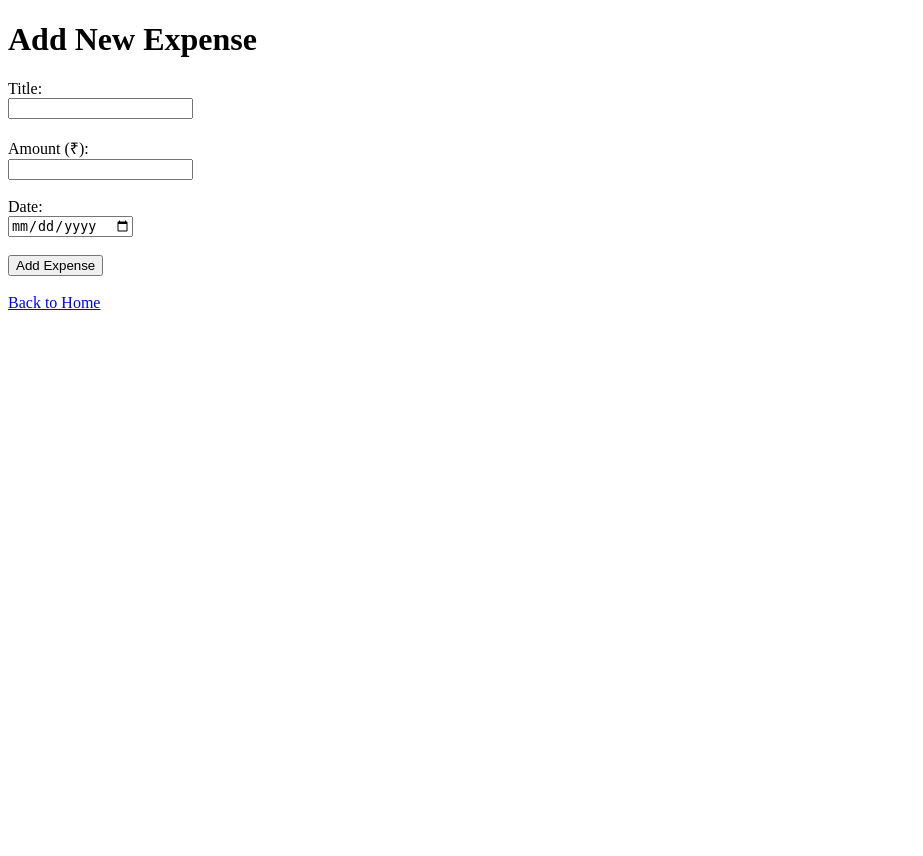
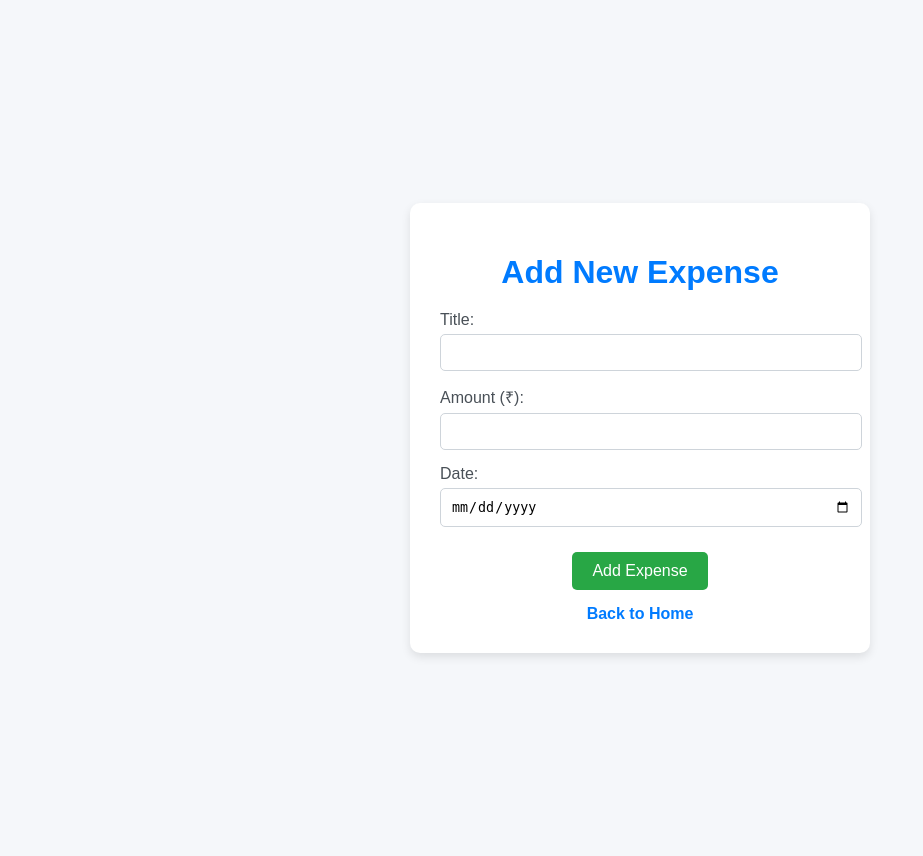
Before and after one commit to tanishaggarwal2208/Home_Expense_Tracker, a Flask app: page /add in a window 1280 px wide. Shown: the whole page, without its empty margins (0-923 px from the left). Before the commit the page ends 310 px from the top, so only its background shows below. Run offline with Flask 3, Linux system fonts and the light colour scheme.

Commit message:
Update add_expense.html

```diff
--- a/templates/add_expense.html
+++ b/templates/add_expense.html
@@ -3,22 +3,91 @@
 <head>
     <meta charset="UTF-8">
     <title>Add Expense</title>
+    <link rel="stylesheet" href="{{ url_for('static', filename='style.css') }}">
+    <style>
+        body {
+            font-family: Arial, sans-serif;
+            background-color: #f5f7fa;
+            display: flex;
+            justify-content: center;
+            align-items: center;
+            height: 100vh;
+        }
+
+        .container {
+            background: white;
+            padding: 30px;
+            border-radius: 10px;
+            box-shadow: 0px 4px 10px rgba(0, 0, 0, 0.1);
+            width: 400px;
+            text-align: center;
+        }
+
+        h1 {
+            color: #007bff;
+            margin-bottom: 20px;
+        }
+
+        label {
+            display: block;
+            text-align: left;
+            margin-bottom: 5px;
+            color: #495057;
+        }
+
+        input[type="text"],
+        input[type="number"],
+        input[type="date"] {
+            width: 100%;
+            padding: 10px;
+            margin-bottom: 15px;
+            border: 1px solid #ced4da;
+            border-radius: 5px;
+        }
+
+        button {
+            background-color: #28a745;
+            color: white;
+            border: none;
+            padding: 10px 20px;
+            font-size: 16px;
+            border-radius: 5px;
+            cursor: pointer;
+            margin-top: 10px;
+        }
+
+        button:hover {
+            background-color: #218838;
+        }
+
+        a {
+            display: inline-block;
+            margin-top: 15px;
+            color: #007bff;
+            text-decoration: none;
+        }
+
+        a:hover {
+            text-decoration: underline;
+        }
+    </style>
 </head>
 <body>
-    <h1>Add New Expense</h1>
-    <form method="POST">
-        <label>Title:</label><br>
-        <input type="text" name="title" required><br><br>
+    <div class="container">
+        <h1>Add New Expense</h1>
+        <form method="POST">
+            <label>Title:</label>
+            <input type="text" name="title" required>
 
-        <label>Amount (₹):</label><br>
-        <input type="number" name="amount" step="0.01" required><br><br>
+            <label>Amount (₹):</label>
+            <input type="number" name="amount" step="0.01" required>
 
-        <label>Date:</label><br>
-        <input type="date" name="date" required><br><br>
+            <label>Date:</label>
+            <input type="date" name="date" required>
 
-        <button type="submit">Add Expense</button>
-    </form>
-    <br>
-    <a href="{{ url_for('index') }}">Back to Home</a>
+            <button type="submit">Add Expense</button>
+        </form>
+        <a href="{{ url_for('index') }}">Back to Home</a>
+    </div>
 </body>
 </html>
```
